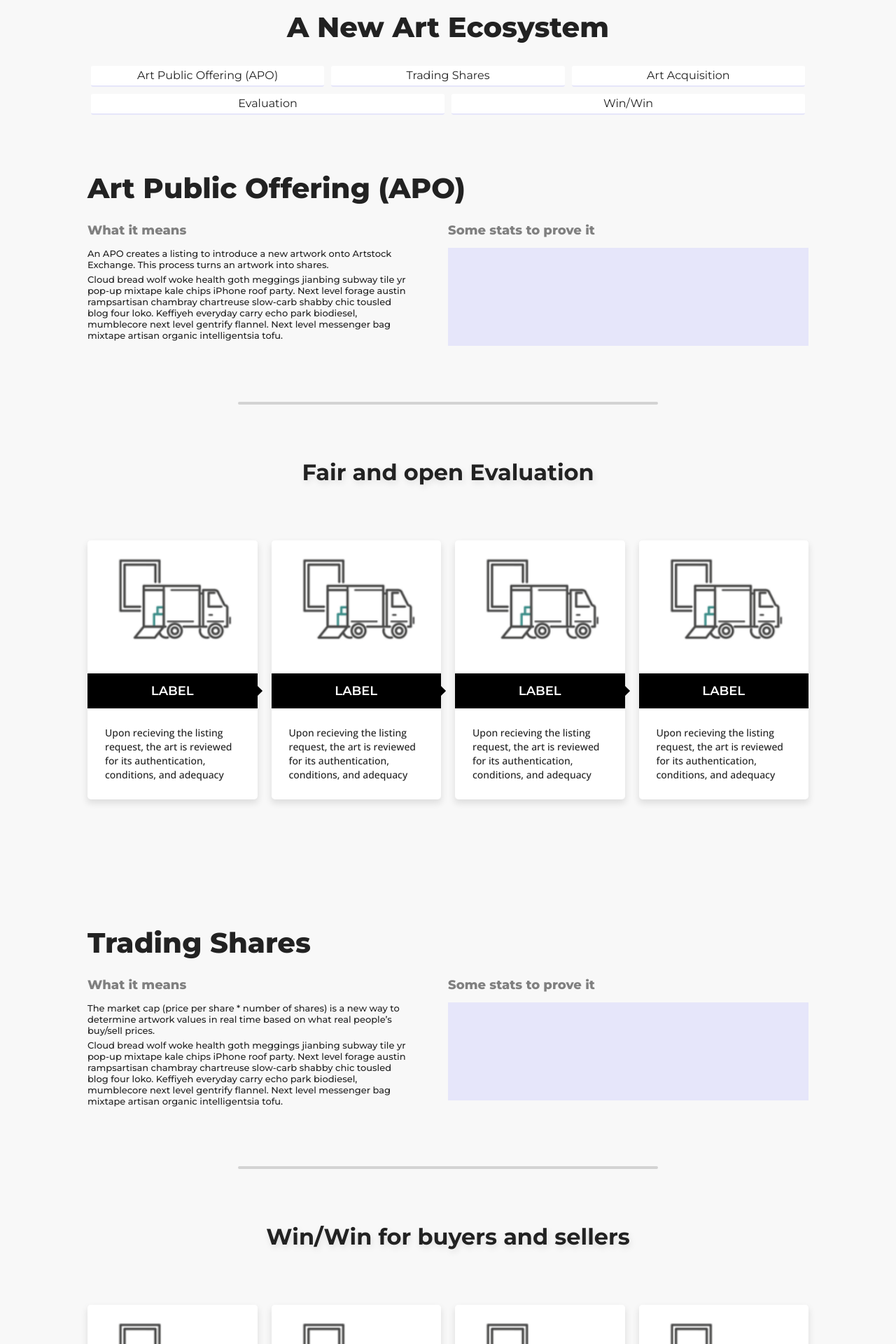
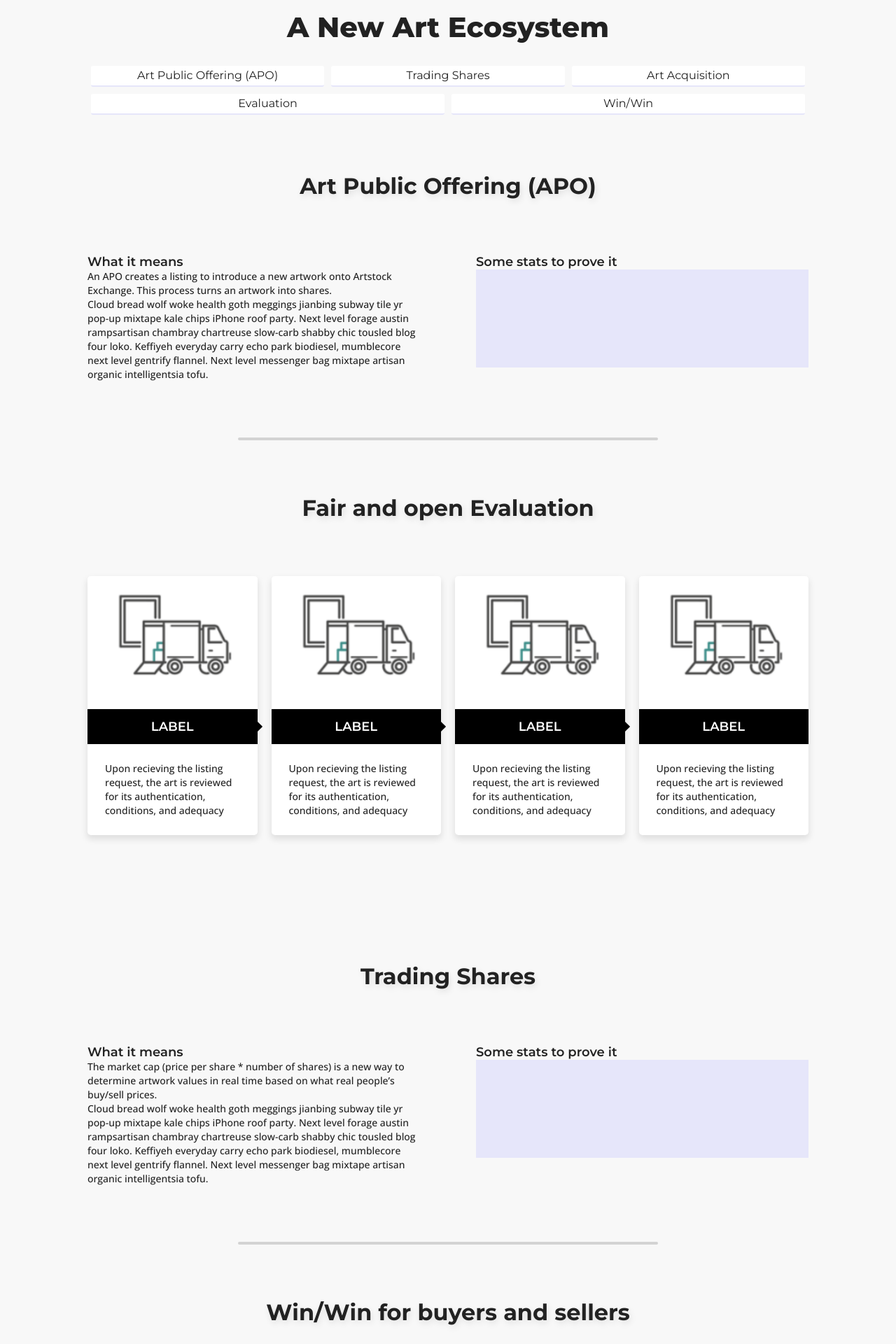
Before and after one commit to volgorean/artstock, a Jekyll site: the page built from tech.html, in a window 1280 px wide. Shown: the part 417-2337 px from the top of the page at 70% size. Built offline with Jekyll 4.4.1, drawn with Linux system fonts in a browser that asks for light colours.

Commit message:
removed old classes

```diff
--- a/css/global.scss
+++ b/css/global.scss
@@ -2,6 +2,12 @@
 ---
 
 @import url('https://fonts.googleapis.com/css?family=Montserrat:100,200,300,400,500,600,700,800,900|Open+Sans:100,200,300,400,500,600,700,800,900');
+
+
+/****************************/
+/* element presets          */
+/****************************/
+
 
 * {
   position: relative;
@@ -43,6 +49,25 @@ textarea {
   padding: 5px;
 }
 
+section , header, footer {
+  width: 100%;
+  padding: 80px 0;
+}
+section h1 {
+  padding-bottom: 30px;
+  text-align: left;
+  font: 800 40px/40px 'Montserrat', sans-serif;
+}
+.temp_block {
+  width: 100%;
+  height: 280px;
+  background: lightgray;
+}
+
+/****************************/
+/* flexbox presets          */
+/****************************/
+
 /* flex item */
 .flexi-i {
   flex: 1 1;
@@ -56,100 +81,43 @@ textarea {
   align-items: stretch;
   align-content: stretch;
 }
-.w {
-  flex-wrap: wrap;
-}
-.r {
-  flex-direction: row;
-}
+.w { flex-wrap: wrap; }
+.r { flex-direction: row; }
 
+/****************************/
+/* primary section wrapper  */
+/****************************/
 
-.split-q {
-  flex: 0 0 50%;
-}
-.split-q:first-child {
-  padding-right: 60px;
-}
-.split-q h5 {
-  font: 800 18px/20px 'Montserrat', sans-serif;
-  padding-bottom: 15px;
-  color: gray;
-}
-.split-q p {
-  font: 500 13px/16px 'Montserrat', sans-serif;
-  padding-bottom: 5px;
-}
-.split-q ul {
-  padding-left: 20px;
-  padding-bottom: 5px;
-}
-.split-q li {
-  font: 500 13px/16px 'Montserrat', sans-serif;
-  list-style-type: circle;
-}
-section , header, footer {
-  width: 100%;
-  padding: 80px 0;
-}
 .flex-shrink {
   width: 1060px;
   max-width: 100%;
   padding: 0 15px;
   margin: 0 auto;
-}
-section h1 {
-  padding-bottom: 30px;
-  text-align: left;
-  font: 800 40px/40px 'Montserrat', sans-serif;
-}
-.temp_block {
-  width: 100%;
-  height: 280px;
-  background: lightgray;
+
+  @media (max-width: 840px) {
+    > h1, > h4, > p, > a { text-align: center; }
+    > h4 { padding-right: 0; }
+  }
 }
 
 /***********************/
-/* vertical break points */
+/* two col split       */
 /***********************/
 
-@media (max-width: 840px) {
-  .break-v {
-    width: 620px;
-    max-width: 100%;
-    margin: 0 auto;
-    flex-direction: column;
+.new_split {
+  column-count: 2;
+  column-gap: 80px;
+
+  > div {
+    break-inside: avoid;
   }
-  .break-v > .split {
-    flex: 0 0 100%;
-    border: none !important;
-  }
-  .break-v > .split > .split-inner {
-    padding: 0 !important;
-  }
-  .break-v > .split-q {
-    flex: 0 0 100%;
-  }
-  .break-v > .split-q:not(:last-child) {
-    margin-bottom: 20px;
-  }
-  .break-v > .col:not(:last-child) {
-    margin-bottom: 20px;
-  }
-  .break-v > .split-q:first-child {
-    padding-right: 0;
-  }
-  .flex-shrink > h1 {
-    text-align: center;
-  }
-  .flex-shrink > h4 {
-    padding-right: 0;
-    text-align: center;
-  }
-  .flex-shrink > p {
-    text-align: center;
-  }
-  .flex-shrink > a {
-    text-align: center;
+
+  @media(max-width: 640px) {
+    column-count: 1;
+
+    > div:not(:last-child) {
+      padding-bottom: 40px;
+    }
   }
 }
 
--- a/css/index.scss
+++ b/css/index.scss
@@ -82,23 +82,6 @@
 /***********************/
 /* open market section */
 /***********************/
-
-.new_split {
-  column-count: 2;
-  column-gap: 80px;
-
-  > div {
-    break-inside: avoid;
-  }
-
-  @media(max-width: 640px) {
-    column-count: 1;
-
-    > div:not(:last-child) {
-      padding-bottom: 40px;
-    }
-  }
-}
 
 .open_market {
   h4 {
--- a/css/tech.scss
+++ b/css/tech.scss
@@ -51,6 +51,12 @@
 /***********************/
 
 #apo {
+  h2 {
+    text-align: center;
+    padding-bottom: 80px;
+    text-shadow: 2px 4px 10px rgba(0,0,0,0.1);
+  }
+
   .temp_block {
     height: 140px;
     background: lavender;
@@ -62,6 +68,12 @@
 /***********************/
 
 #trading {
+  h2 {
+    text-align: center;
+    padding-bottom: 80px;
+    text-shadow: 2px 4px 10px rgba(0,0,0,0.1);
+  }
+
   .temp_block {
     height: 140px;
     background: lavender;
@@ -73,6 +85,12 @@
 /***********************/
 
 #acquisition {
+  h2 {
+    text-align: center;
+    padding-bottom: 80px;
+    text-shadow: 2px 4px 10px rgba(0,0,0,0.1);
+  }
+
   .temp_block {
     height: 140px;
     background: lavender;
--- a/tech.html
+++ b/tech.html
@@ -34,19 +34,19 @@ title: Tech
 
 <section id="apo">
   <div class="flex-shrink">
-    <h1>Art Public Offering (APO)</h1>
+    <h2>Art Public Offering (APO)</h2>
 
-    <div class="flexi-c r  break-v">
-      <div class="flexi-i split-q">
-        <h5>What it means</h5>
+    <div class="new_split">
+      <div>
+        <h4>What it means</h4>
 
         <p>An APO creates a listing to introduce a new artwork onto Artstock Exchange. This process turns an artwork into shares.</p>
 
         <p>Cloud bread wolf woke health goth meggings jianbing subway tile yr pop-up mixtape kale chips iPhone roof party. Next level forage austin rampsartisan chambray chartreuse slow-carb shabby chic tousled blog four loko. Keffiyeh everyday carry echo park biodiesel, mumblecore next level gentrify flannel. Next level messenger bag mixtape artisan organic intelligentsia tofu. </p>
       </div>
 
-      <div class="flexi-i split-q">
-        <h5>Some stats to prove it</h5>
+      <div>
+        <h4>Some stats to prove it</h4>
 
         <div class="temp_block"></div>
       </div>
@@ -98,19 +98,19 @@ title: Tech
 
 <section id="trading">
   <div class="flex-shrink">
-    <h1>Trading Shares</h1>
+    <h2>Trading Shares</h2>
 
-    <div class="flexi-c r  break-v">
-      <div class="flexi-i split-q">
-        <h5>What it means</h5>
+    <div class="new_split">
+      <div>
+        <h4>What it means</h4>
 
         <p>The market cap (price per share * number of shares) is a new way to determine artwork values in real time based on what real people’s buy/sell prices.</p>
 
         <p>Cloud bread wolf woke health goth meggings jianbing subway tile yr pop-up mixtape kale chips iPhone roof party. Next level forage austin rampsartisan chambray chartreuse slow-carb shabby chic tousled blog four loko. Keffiyeh everyday carry echo park biodiesel, mumblecore next level gentrify flannel. Next level messenger bag mixtape artisan organic intelligentsia tofu. </p>
       </div>
 
-      <div class="flexi-i split-q">
-        <h5>Some stats to prove it</h5>
+      <div>
+        <h4>Some stats to prove it</h4>
 
         <div class="temp_block"></div>
       </div>
@@ -162,11 +162,11 @@ title: Tech
 
 <section id="acquisition">
   <div class="flex-shrink">
-    <h1>Art Acquisition</h1>
+    <h2>Art Acquisition</h2>
 
-    <div class="flexi-c r  break-v">
-      <div class="flexi-i split-q">
-        <h5>Buying a piece outright</h5>
+    <div class="new_split">
+      <div>
+        <h4>Buying a piece outright</h4>
 
         <p>With the market cap valuation, a collector can offer to acquire the whole piece.</p>
         <p>It’s as simple as making an offer for market cap + premium and escrowing that amount.</p>
@@ -178,8 +178,8 @@ title: Tech
         </ul>
       </div>
 
-      <div class="flexi-i split-q">
-        <h5>Some stats to prove it</h5>
+      <div>
+        <h4>Some stats to prove it</h4>
 
         <div class="temp_block"></div>
       </div>
```
Also changed, not shown: _data/winwin.yml (added).
